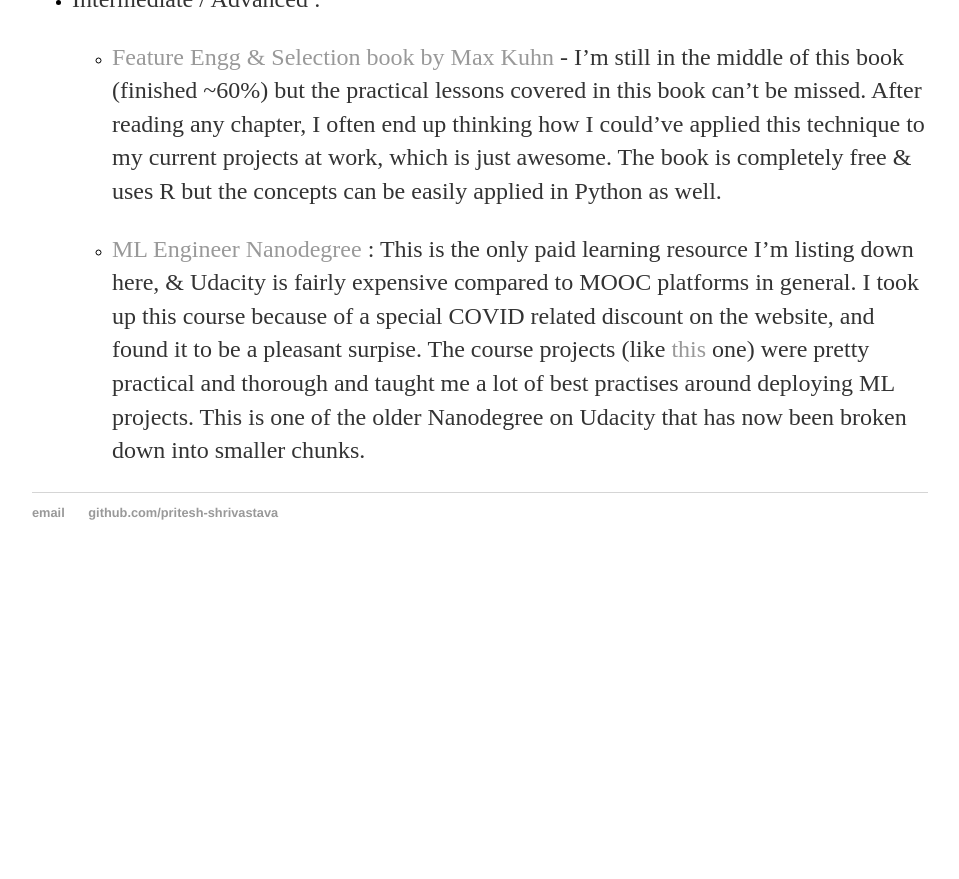
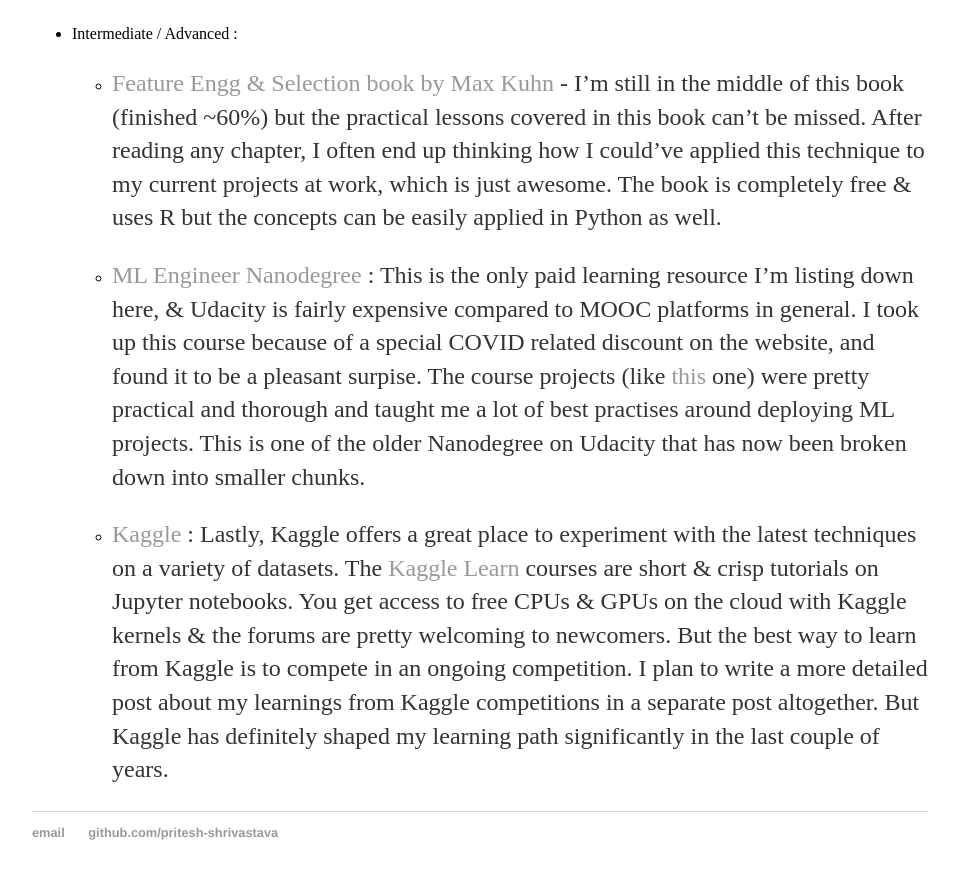
Before and after one commit to pritesh-shrivastava/pritesh-shrivastava.github.io, a Jekyll site: the page built from _posts/2020-08-31-fav-ds-learning-resources.md, in a window 1280 px wide and 900 px high, scrolled down 1038 px. Shown: the top 879 px of the window, without its empty margins (160-1119 px from the left). Built offline with Jekyll 4.4.1, drawn with Linux system fonts in a browser that asks for light colours; our own code applies the rules of GitHub Pages for plain Markdown files; before the commit the page ends 1618 px from its top, so only the background shows below that.

Commit message:
[PS] Formatting for DS resources blog

```diff
--- a/_posts/2020-08-31-fav-ds-learning-resources.md
+++ b/_posts/2020-08-31-fav-ds-learning-resources.md
@@ -3,13 +3,16 @@
 There's no dearth of free (or cheap) online resources for learning data science these days. In fact, with all the hype around AI in the last few years ("sexiest job" ?!?), I feel the only industry that has seen an AI boom is the MOOC industry! My own experience of learning ML, and broadly DS related topics, online has been mostly positive so far, though there have been the odd half baked courses designed to purely make some quick bucks. Here, I'm just listing down my all time favourite MOOCs / books that I thoroughly enjoyed :
 
 
--  [R4DS by Hadley Wickham](https://r4ds.had.co.nz/) : Without trying to start any language war, let me just say that R is my first love ! The tidyverse, (and tidymodels) set of packages share a common design philosophy that makes it very easy to work with any kind of data. The only problem is its speed, R is optimized for humans, not machines. And so, for deployment purposes, I have to end up using Python because either, A) the solution in R is too slow or B) other devs know Python, and they find it easier to integrate it with their existing application. Regardless, R for Data Science is one of the best books written in this field, especially as an introductory material.
+- Introductory :
+    -  [R4DS by Hadley Wickham](https://r4ds.had.co.nz/) : Without trying to start any language war, let me just say that R is my first love ! The tidyverse, (and tidymodels) set of packages share a common design philosophy that makes it very easy to work with any kind of data. The only problem is its speed, R is optimized for humans, not machines. And so, for deployment purposes, I have to end up using Python because either, A) the solution in R is too slow or B) other devs know Python, and they find it easier to integrate it with their existing application. Regardless, R for Data Science is one of the best books written in this field, especially as an introductory material.
 
 
-- [fast.ai Course](https://course.fast.ai/) : People regularly tout Andrew Ng's ML & DL courses as the best courses on Coursera, I slightly disagree. While these courses are comprehensive in terms of theory, post programming assignments in these courses are simply "fill-in-the-blank" type tasks in Jupyter notebooks, or worse yet, Octave for the ML course. My favorite introductory DS course in Python is fast.ai's Practical DL for Coders by Jeremy Howard. The fast.ai library is roughly speaking, a wrapper around PyTorch, similar to what Keras does with Tensorflow. You may or may not choose to use fast.ai library in your actual work, but the top down approach used by Jeremy in this course is pretty unique. It's completely free and they've recently released the course with fastai v2 library and a free online [e-book](https://github.com/fastai/fastbook) as well.
+    - [fast.ai Course](https://course.fast.ai/) : People regularly tout Andrew Ng's ML & DL courses as the best courses on Coursera, I slightly disagree. While these courses are comprehensive in terms of theory, post programming assignments in these courses are simply "fill-in-the-blank" type tasks in Jupyter notebooks, or worse yet, Octave for the ML course. My favorite introductory DS course in Python is fast.ai's Practical DL for Coders by Jeremy Howard. The fast.ai library is roughly speaking, a wrapper around PyTorch, similar to what Keras does with Tensorflow. You may or may not choose to use fast.ai library in your actual work, but the top down approach used by Jeremy in this course is pretty unique. It's completely free and they've recently released the course with fastai v2 library and a free online [e-book](https://github.com/fastai/fastbook) as well.
 
 
 - Intermediate / Advanced :
     - [Feature Engg & Selection book by Max Kuhn](http://www.feat.engineering/) - I'm still in the middle of this book (finished ~60%) but the practical lessons covered in this book can't be missed. After reading any chapter, I often end up thinking how I could've applied this technique to my current projects at work, which is just awesome. The book is completely free & uses R but the concepts can be easily applied in Python as well.
 
     - [ML Engineer Nanodegree](https://www.udacity.com/course/machine-learning-engineer-nanodegree--nd009t) : This is the only paid learning resource I'm listing down here, & Udacity is fairly expensive compared to MOOC platforms in general. I took up this course because of a special COVID related discount on the website, and found it to be a pleasant surpise. The course projects (like [this](https://github.com/pritesh-shrivastava/sentiment-analysis-sagemaker) one) were pretty practical and thorough and taught me a lot of best practises around deploying ML projects. This is one of the older Nanodegree on Udacity that has now been broken down into smaller chunks.
+
+    - [Kaggle](https://www.kaggle.com/) : Lastly, Kaggle offers a great place to experiment with the latest techniques on a variety of datasets. The [Kaggle Learn](https://www.kaggle.com/learn/overview) courses are short & crisp tutorials on Jupyter notebooks. You get access to free CPUs & GPUs on the cloud with Kaggle kernels & the forums are pretty welcoming to newcomers. But the best way to learn from Kaggle is to compete in an ongoing competition. I plan to write a more detailed post about my learnings from Kaggle competitions in a separate post altogether. But Kaggle has definitely shaped my learning path significantly in the last couple of years.
```
